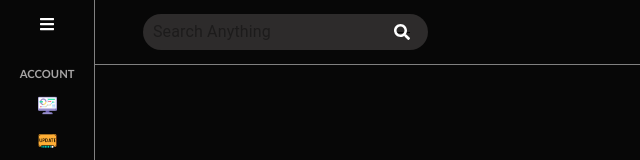
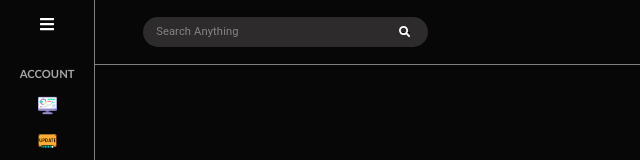
Before and after one commit to DevAdedoyin/monify, a React (Create React App) app: page / in a window 1280 px wide. Shown: the top 160 px of the page, without its empty margins (0-640 px from the left). Built offline with nearby package versions, Linux system fonts and the light colour scheme.

Commit message:
Search Input done

```diff
--- a/src/components/Dashboard/DashboardHeader.module.css
+++ b/src/components/Dashboard/DashboardHeader.module.css
@@ -18,8 +18,11 @@
     border: none;
     background-color: var(--grey);
     padding: 0.1rem 0.6rem;
+    padding-left: 0.8rem;
     border-radius: 30px;
     color: white;
+    font-size: 0.5rem
+    /* var(--small-font); */
 }
 
 .input::placeholder {
--- a/src/components/Dashboard/DashboardHeader.tsx
+++ b/src/components/Dashboard/DashboardHeader.tsx
@@ -20,6 +20,7 @@ function DashboardHeader() {
               <FaSearch className={DHStyle.searchIcon} />
             </InputAdornment>
           }
+          style={{color: "white", fontSize: "0.7rem"}}
           disableUnderline={true}
         />
       </div>
```
